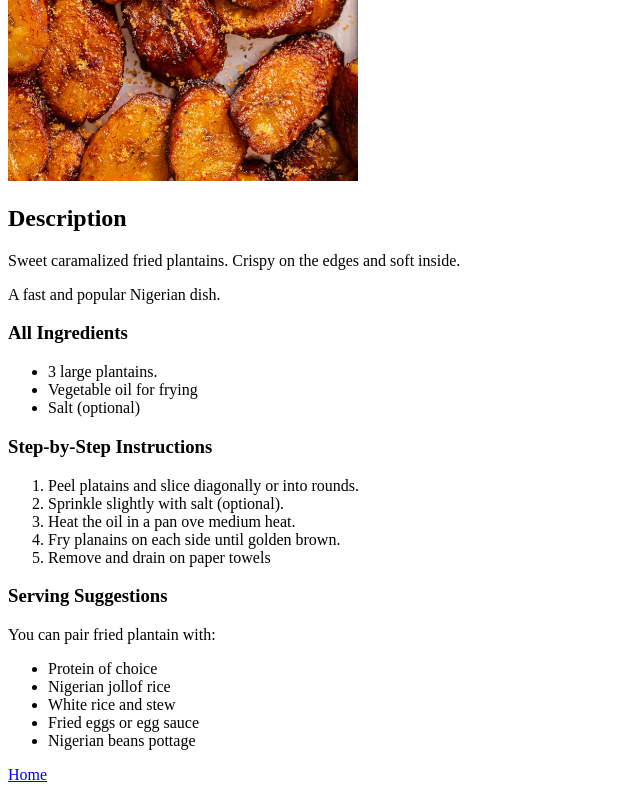
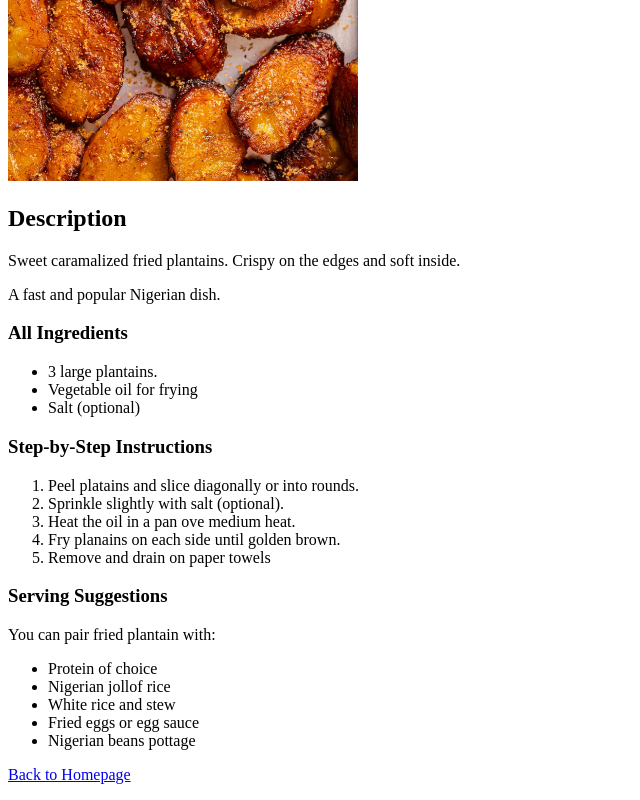
Before and after one commit to Ify604/odin-recipes, a plain HTML site: page recipes/friedplantain.html in a window 1280 px wide. Shown: the part 424-1224 px from the top of the page, without its empty margins (0-640 px from the left). Drawn offline with Linux system fonts and the light colour scheme.

Commit message:
Update the text to the back to home page link The text for the link to get back to the homepage was short and uninteresting. The change was made to upgrade the text and make it more visible.

```diff
--- a/recipes/friedplantain.html
+++ b/recipes/friedplantain.html
@@ -39,7 +39,7 @@
             <li>Nigerian beans pottage</li>
         </ul>
 
-         <p><a href="../index.html" target="_blank" rel="noopener noreferrer">Home</a></p>
+         <p><a href="../index.html" target="_blank" rel="noopener noreferrer">Back to Homepage</a></p>
 </body>
 
 
```
Also changed, not shown: recipes/nigerianjollofrice.html (+1 -1 lines), recipes/pepperstew.html (+1 -1 lines).
